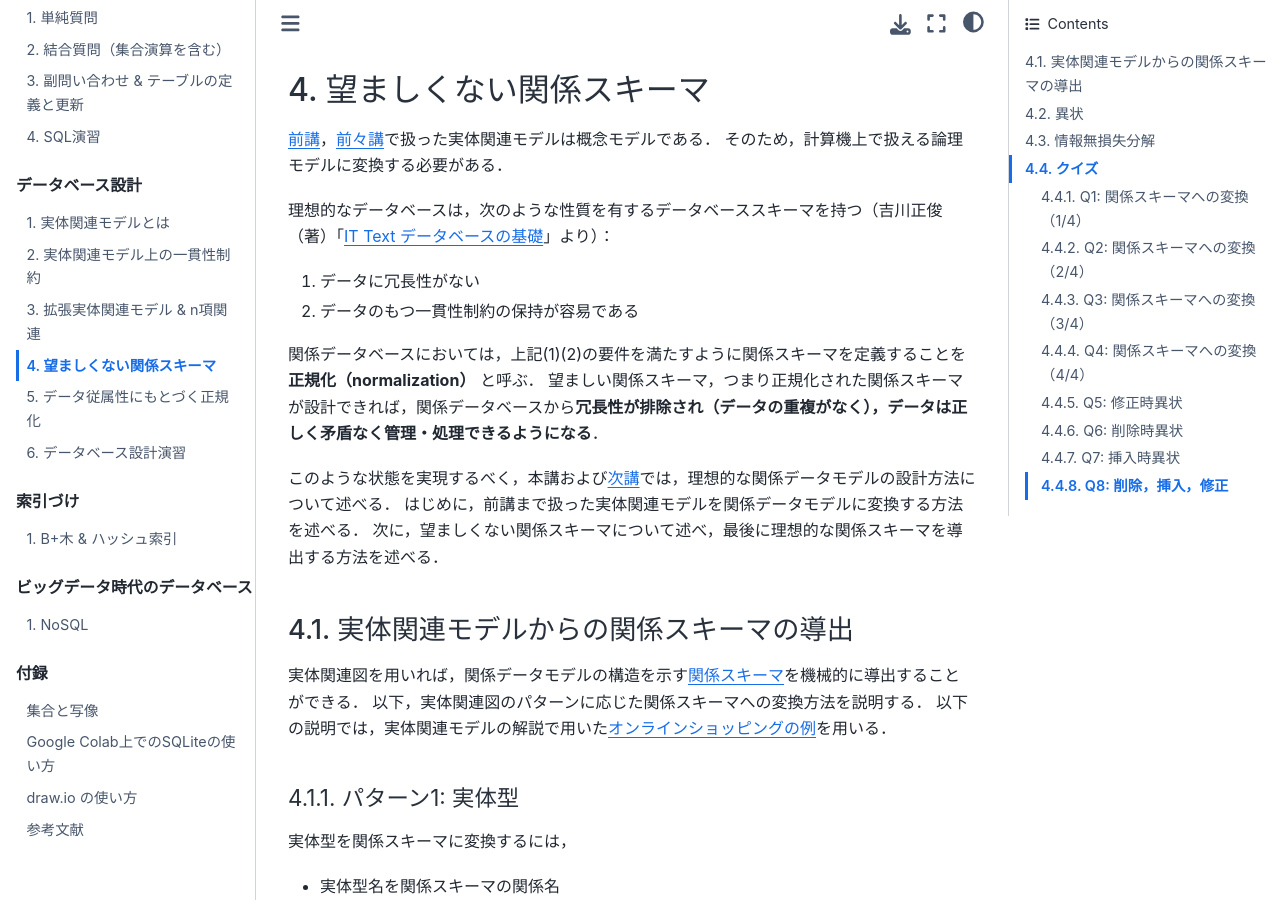
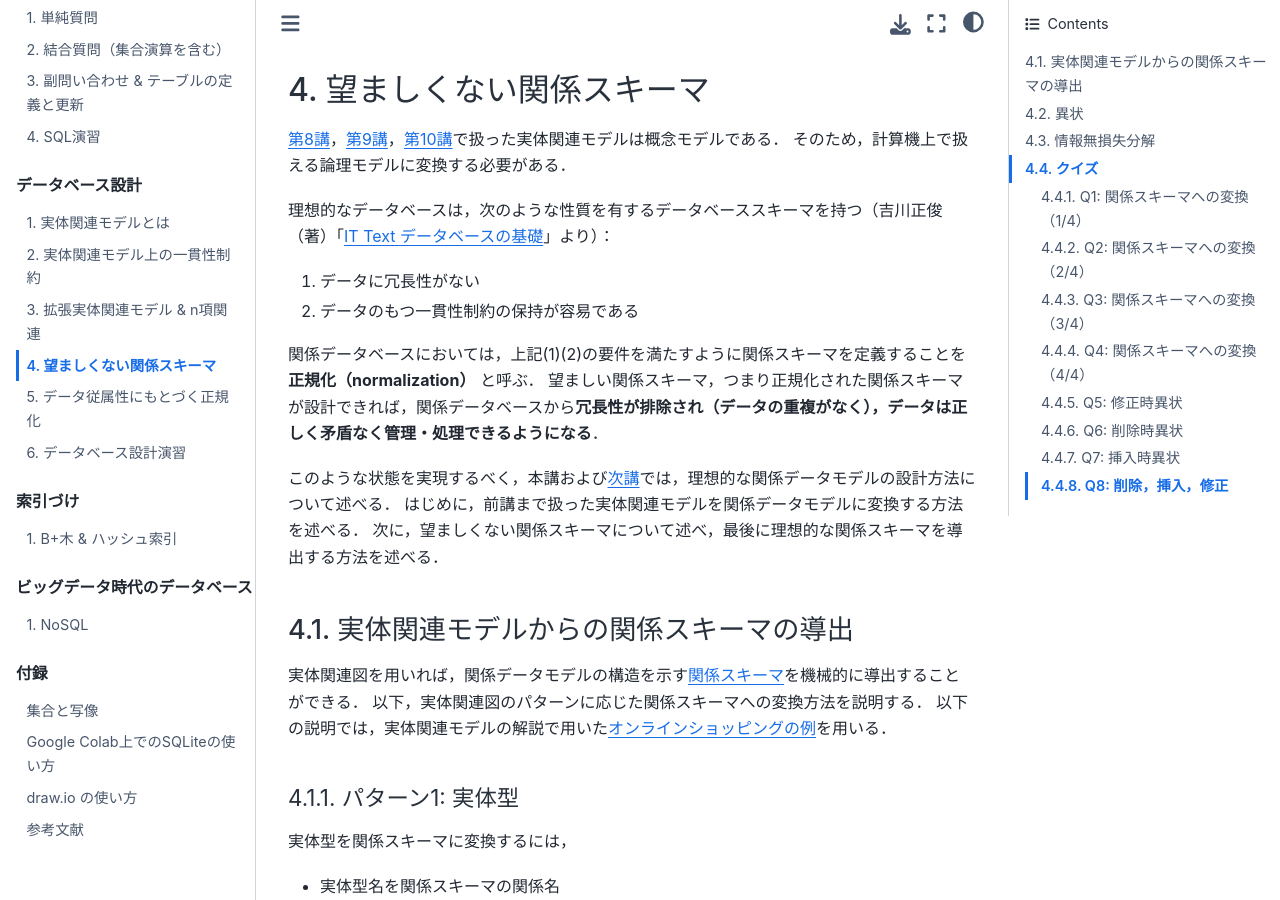
Before and after one commit to hontolab-courses/database-lecturenote, a Jupyter Book: the page built from content/db-design/01.md, in a window 1280 px wide and 900 px high. Built offline with Jupyter Book 1.0.4 settings and Sphinx 7.4.7 and the Sphinx Book theme 1.1.4, drawn with Linux system fonts in a browser that asks for light colours.

Commit message:
第11回

```diff
--- a/content/db-design/01.md
+++ b/content/db-design/01.md
@@ -1,6 +1,6 @@
 # 望ましくない関係スキーマ
 
-[前講](../er-model/02.md)，[前々講](../er-model/01.md)で扱った実体関連モデルは概念モデルである．
+[第8講](../er-model/01.md)，[第9講](../er-model/02.md)，[第10講](../er-model/03.md)で扱った実体関連モデルは概念モデルである．
 そのため，計算機上で扱える論理モデルに変換する必要がある．
 
 理想的なデータベースは，次のような性質を有するデータベーススキーマを持つ（吉川正俊（著）「[IT Text データベースの基礎](https://www.ohmsha.co.jp/book/9784274223730/)」より）：
```
